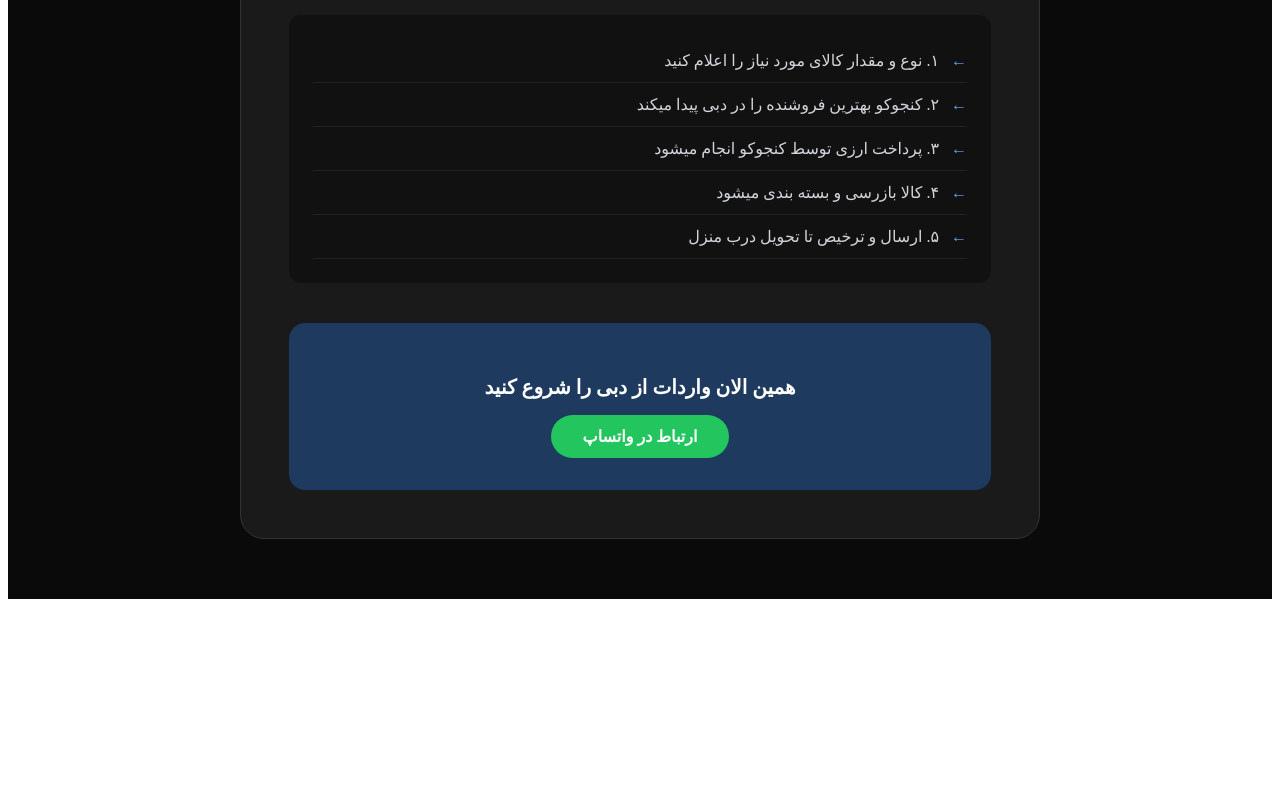
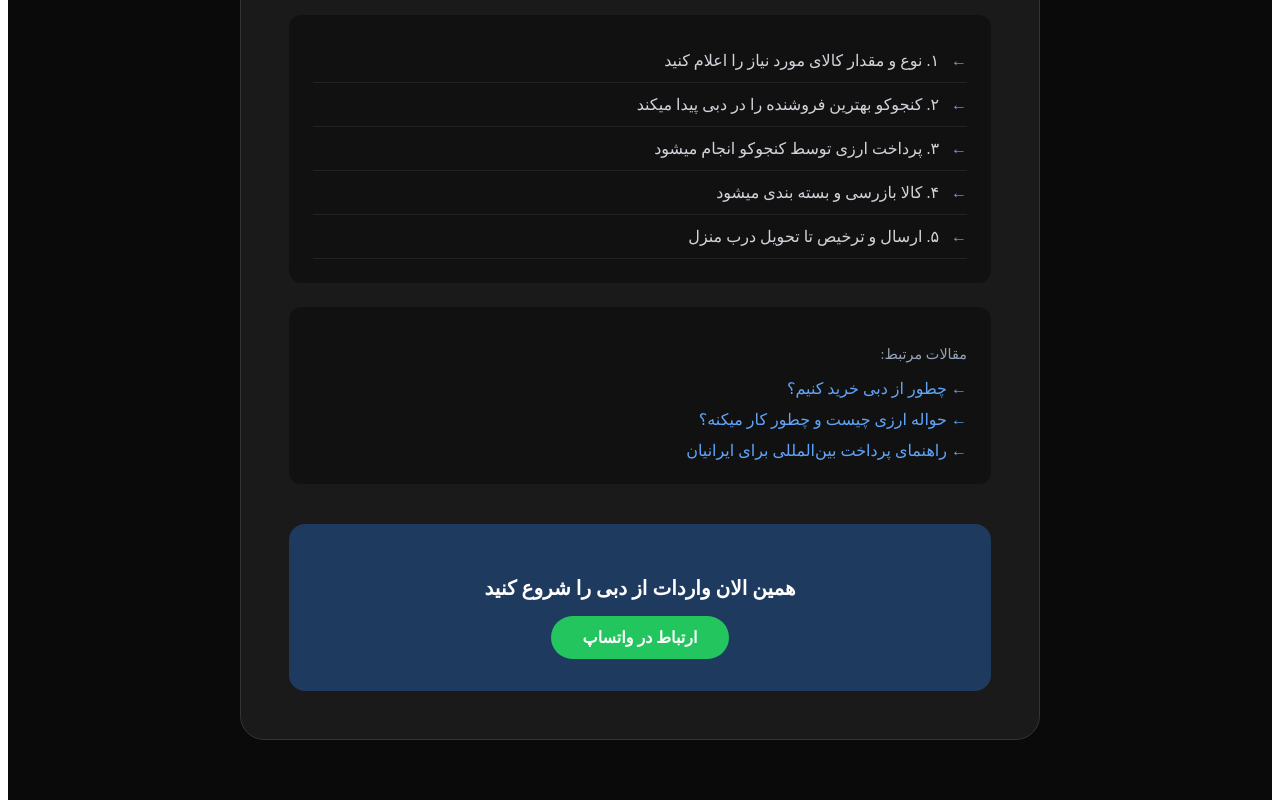
Before and after one commit to seyedmehdialavi93-coder/konjoko, a Next.js app: page /blog/vardaat-az-dubai in a window 1280 px wide. Shown: the part 1050-1850 px from the top of the page. Before the commit the page ends 1649 px from the top, so only its background shows below. Built offline with nearby package versions, Linux system fonts and the light colour scheme.

Commit message:
add internal links to all blog posts

```diff
--- a/app/blog/vardaat-az-dubai/page.tsx
+++ b/app/blog/vardaat-az-dubai/page.tsx
@@ -37,6 +37,14 @@ export default function VardaatAzDubai() {
              </div>
            ))}
          </div>
+         <div style={{backgroundColor: "#111", borderRadius: "12px", padding: "24px", marginBottom: "32px"}}>
+           <p style={{color: "#94a3b8", marginBottom: "16px", fontSize: "0.9rem"}}>مقالات مرتبط:</p>
+           <div style={{display: "flex", flexDirection: "column", gap: "12px"}}>
+             <a href="/blog/kharid-az-dubai" style={{color: "#60a5fa", textDecoration: "none"}}>← چطور از دبی خرید کنیم؟</a>
+             <a href="/blog/havaleh-arzi" style={{color: "#60a5fa", textDecoration: "none"}}>← حواله ارزی چیست و چطور کار میکنه؟</a>
+             <a href="/blog/pardakht-beinalmelli" style={{color: "#60a5fa", textDecoration: "none"}}>← راهنمای پرداخت بین‌المللی برای ایرانیان</a>
+           </div>
+         </div>
          <div style={{backgroundColor: "#1e3a5f", borderRadius: "16px", padding: "32px", textAlign: "center", marginTop: "40px"}}>
            <p style={{fontSize: "1.25rem", fontWeight: "bold", marginBottom: "16px"}}>همین الان واردات از دبی را شروع کنید</p>
            <a href="https://wa.me/971562913000" style={{backgroundColor: "#22c55e", color: "white", padding: "12px 32px", borderRadius: "50px", fontWeight: "bold", textDecoration: "none", display: "inline-block"}}>ارتباط در واتساپ</a>
```
